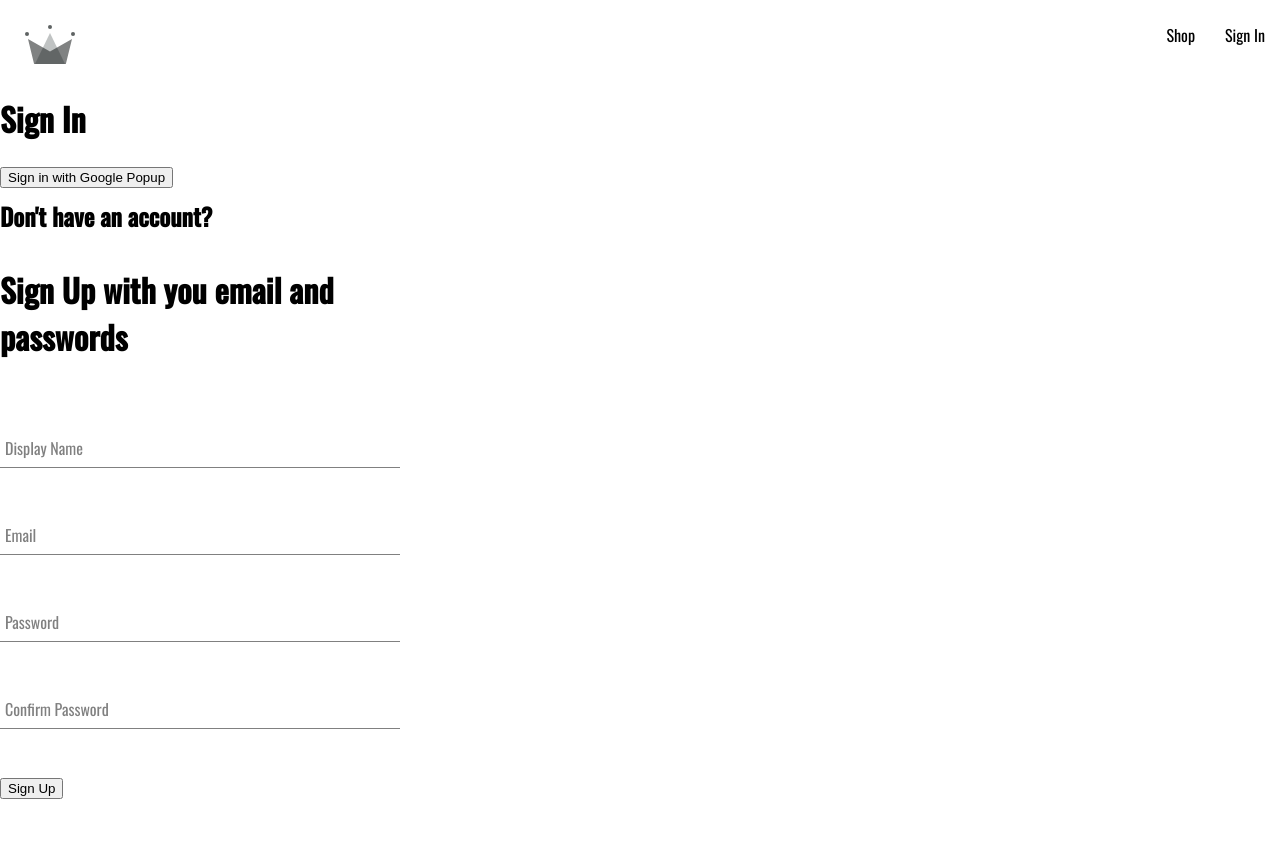
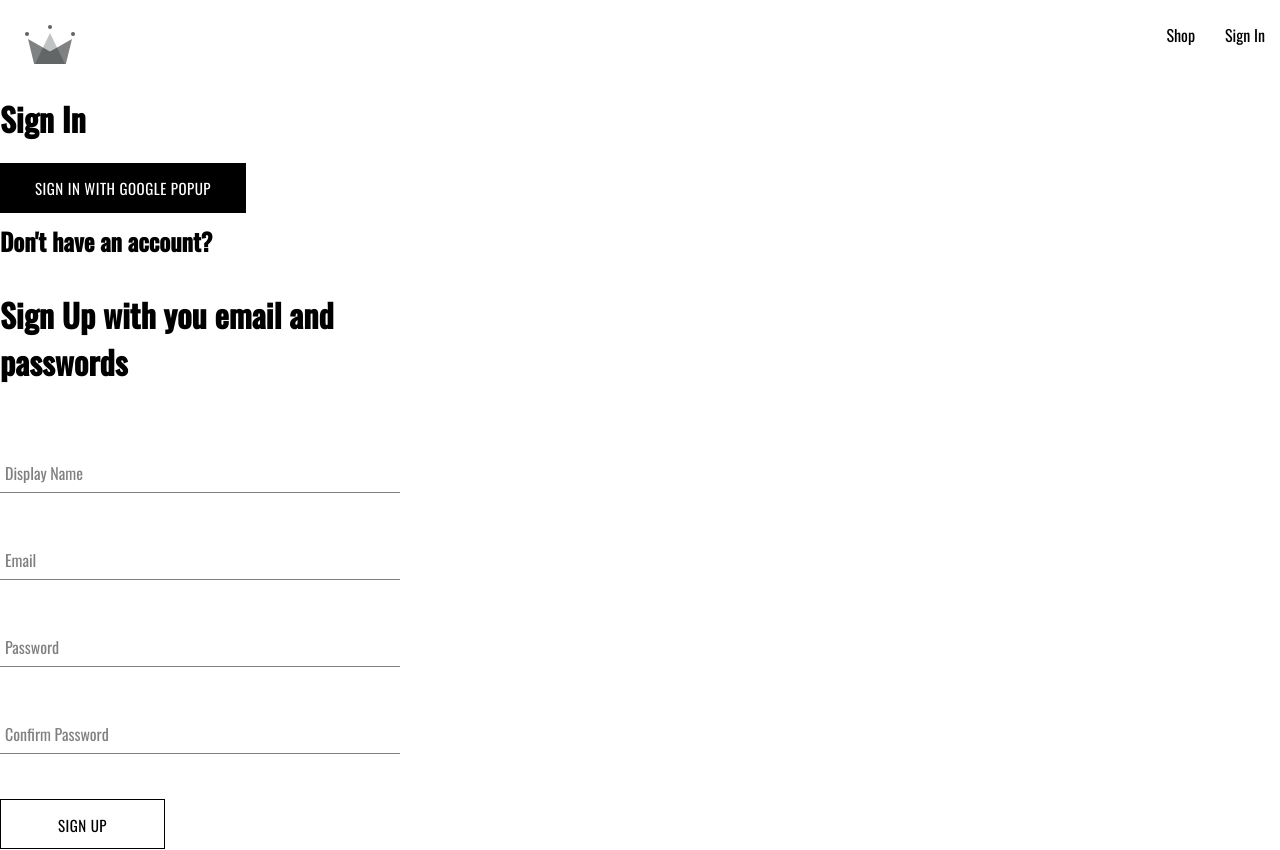
Before and after one commit to katyaskvo/react-online-shop, a React (Create React App) app: page /sign-in in a window 1280 px wide. Before the commit the page ends 800 px from the top, so only its background shows below. Built offline with nearby package versions, Linux system fonts and the light colour scheme.

Commit message:
created a button component and used it in sign in and sign up forms

```diff
--- /dev/null
+++ b/src/components/button/button.component.jsx
@@ -0,0 +1,20 @@
+import './button.styles.scss';
+
+export const BUTTON_TYPE_CLASSES = {
+    blue: 'blue',
+    inverted: 'inverted'
+};
+
+const Button = ({children, buttonType, ...properties}) => {
+
+    return (
+        <button
+            className={`button-container ${buttonType}`}
+            {...properties}
+        >
+            {children}
+        </button>
+    )
+}
+
+export default Button;
--- /dev/null
+++ b/src/components/button/button.styles.scss
@@ -0,0 +1,45 @@
+.button-container {
+    min-width: 165px;
+    width: auto;
+    height: 50px;
+    letter-spacing: 0.5px;
+    line-height: 50px;
+    padding: 0 35px 0 35px;
+    font-size: 15px;
+    background-color: black;
+    color: white;
+    text-transform: uppercase;
+    font-family: 'Oswald', sans-serif;
+    border: none;
+    cursor: pointer;
+    display: flex;
+    justify-content: center;
+
+    &:hover {
+      background-color: white;
+      color: black;
+      border: 1px solid black;
+    }
+
+    &.google-sign-in {
+      background-color: #4285f4;
+      color: white;
+
+      &:hover {
+        background-color: #357ae8;
+        border: none;
+      }
+    }
+
+    &.inverted {
+      background-color: white;
+      color: black;
+      border: 1px solid black;
+
+      &:hover {
+        background-color: black;
+        color: white;
+        border: none;
+      }
+    }
+  }
--- a/src/components/sign-up-form/sign-up-form.component.jsx
+++ b/src/components/sign-up-form/sign-up-form.component.jsx
@@ -1,6 +1,7 @@
 import { useState } from "react";
 import { createAuthUserWithEmailAndPassword, createUserDocumentFromAuth } from "../../utils/firebase/firebase.utils";
 import FormInput from "../form-input/form-input.component";
+import Button, { BUTTON_TYPE_CLASSES } from "../button/button.component";
 import './sign-up-form.styles.scss';
 
 const defaultFormFields = {
@@ -74,7 +75,7 @@
                     value: confirmPassword
                 }}/>
 
-                <button type="submit">Sign Up</button>
+                <Button buttonType={BUTTON_TYPE_CLASSES.inverted} type="submit">Sign Up</Button>
             </form>
         </div>
     )
--- a/src/routes/sign-in/sign-in.component.jsx
+++ b/src/routes/sign-in/sign-in.component.jsx
@@ -4,6 +4,7 @@
     createUserDocumentFromAuth,
     signInWithGooglePopup,
 } from '../../utils/firebase/firebase.utils';
+import Button from '../../components/button/button.component';
 
 const SignIn = () => {
     const logGoogleUser = async () => {
@@ -14,7 +15,7 @@
     return (
         <div>
             <h1>Sign In</h1>
-            <button onClick={logGoogleUser}>Sign in with Google Popup</button>
+            <Button onClick={logGoogleUser}>Sign in with Google Popup</Button>
             <SignUpForm />
         </div>
     )
```
